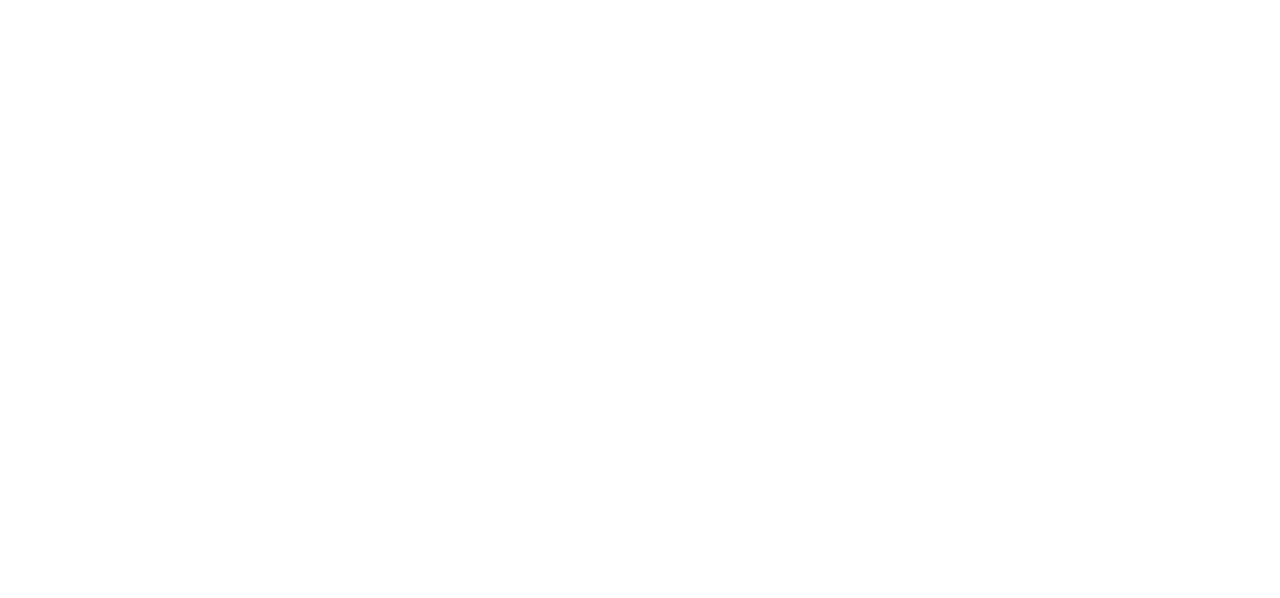
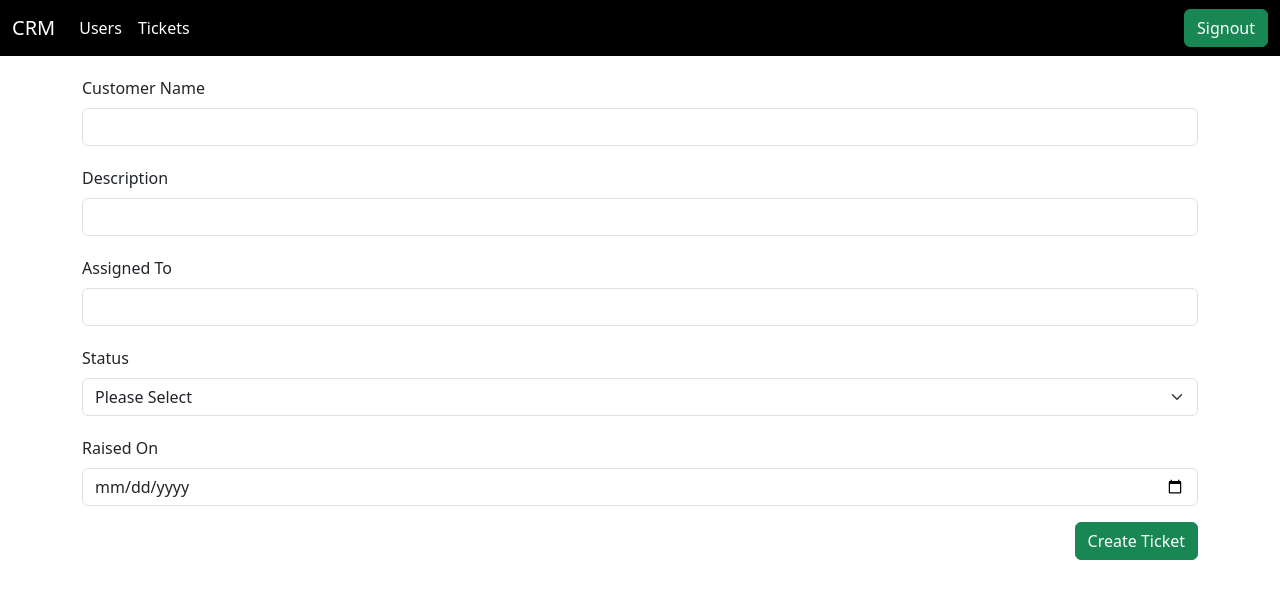
Before and after one commit to VishalDhurwey/crm-app, a React (Create React App) app: page /ticketform in a window 1280 px wide. Before the commit this address had no page. Shown: the top 598 px of the page. Built offline with nearby package versions, Linux system fonts and the light colour scheme; sample sign-in values are in the browser's storage.

Commit message:
ticketform

```diff
--- /dev/null
+++ b/src/components/Customer/Ticket/Ticketlist/Ticketform/Ticketform.css
@@ -0,0 +1,7 @@
+.warning{
+    margin: 8px;
+}
+
+.mb-3{
+    margin-top: 20px;
+}
--- /dev/null
+++ b/src/components/Customer/Ticket/Ticketlist/Ticketform/Ticketform.js
@@ -0,0 +1,110 @@
+import { useState } from "react";
+import Navbar from "../../../Navbar/Navbar";
+import "./Ticketform.css";
+import { useNavigate } from "react-router-dom";
+
+    function Ticketform(){
+
+        const [ticket,setTicket]=useState({});
+        const [valueMissing, setValueMisssing]=useState(false);
+        const navigate = useNavigate();
+
+        function handlenewticketclick(){
+            setValueMisssing(false);
+            if(!ticket.status){
+                setValueMisssing(true);
+            }
+
+            fetch("http://localhost:4000/api/ticket",{
+                method:"POST",
+                body:JSON.stringify(ticket),
+                headers:{"Content-Type":"application/json"},
+            })
+            .then((res)=>{
+                navigate("/tickets");
+            }).catch((err)=>{
+                console.log(err);
+            })
+        }
+
+
+        return(
+            <div>
+                <Navbar/>
+            <div className="container">
+                {   valueMissing &&
+                    <div className="warning alert alert-warning" role="alert">
+                    Please Select Status.!
+                  </div>
+                }
+            <div className="mb-3">
+                <label className="form-label">Customer Name</label>
+                <input
+                    value={ticket.customer}
+                    onInput={(e)=>{
+                        let obj = {...ticket};
+                        obj.customer=e.target.value;
+                        setTicket(obj);
+                    }}
+                    type="text" className="form-control"></input>
+            </div>
+            <div className="mb-3">
+                <label htmlFor="desc" className="form-label">Description</label>
+                <input
+                name="desc"
+                    value={ticket.desc}
+                    onInput={(e)=>{
+                        let obj = {...ticket};
+                        obj.desc=e.target.value;
+                        setTicket(obj);
+                    }}
+                 type="text" className="form-control"></input>
+            </div>
+            <div className="mb-3">
+                <label className="form-label">Assigned To</label>
+                <input
+                    value={ticket.assignedTo}
+                    onInput={(e)=>{
+                        let obj = {...ticket};
+                        obj.assignedTo=e.target.value;
+                        setTicket(obj);
+                    }}
+                type="text" className="form-control"></input>
+            </div>
+            <div className="mb-3">
+            <label className="form-label">Status</label>
+                <select
+                onChange={
+                    (e)=>{
+                        let obj = {...ticket};
+                        obj.status=e.target.value;
+                        setTicket(obj);
+                }
+            }
+                    className="form-select">
+                    <option value="Select">Please Select</option>
+                    <option value="New">New</option>
+                    <option value="Assigned">Assigned</option>
+                    <option value="In Progress">In Progress</option>
+                    <option value="Rsolved">Rsolved</option>
+                </select>
+            </div>
+            <div className="mb-3">
+                <label className="form-label">Raised On</label>
+                <input
+                    value={ticket.raisedOn}
+                    onInput={(e)=>{
+                        let obj = {...ticket};
+                        obj.raisedOn=e.target.value;
+                        setTicket(obj);
+                    }}
+                type="date" className="form-control"></input>
+            </div>
+
+            <button onClick={handlenewticketclick} className="btn btn-success float-end">Create Ticket</button>
+            </div>
+            </div>
+        )
+    }
+
+    export default Ticketform;
--- a/src/components/Customer/Ticket/Ticketlist/Ticketlist.js
+++ b/src/components/Customer/Ticket/Ticketlist/Ticketlist.js
@@ -17,6 +17,9 @@
     return(
         <div>
             <Navbar/>
+
+            <a href="/ticketform" className="newbtn btn btn-success">New Ticket</a>
+
             <div className="container">
 
             <table className="table">
--- a/src/components/Customer/User/Userlist.css
+++ b/src/components/Customer/User/Userlist.css
@@ -0,0 +1,3 @@
+.newbtn{
+    margin: 8px;
+}
--- a/src/components/Customer/User/Userlist.js
+++ b/src/components/Customer/User/Userlist.js
@@ -56,9 +56,9 @@
 
             <NavBar/>
 
-            <a href="/userform" className="btn btn-success">New User</a>
+            <a href="/userform" className="newbtn btn btn-success">New User</a>
 
-        <div className="usercontainer">
+        <div className="container">
 
 
 
--- a/src/index.js
+++ b/src/index.js
@@ -13,6 +13,7 @@
 import Userlist from './components/Customer/User/Userlist';
 import UserForm from './components/Customer/User/UserForm/UserForm';
 import Ticketlist from './components/Customer/Ticket/Ticketlist/Ticketlist';
+import Ticketform from './components/Customer/Ticket/Ticketlist/Ticketform/Ticketform';
 
 const root = ReactDOM.createRoot(document.getElementById('root'));
 root.render(
@@ -27,6 +28,11 @@
          <Route path='/tickets' element={
            <SecuredRoutes>
             <Ticketlist/>
+           </SecuredRoutes>
+        }></Route>
+        <Route path='/ticketform' element={
+           <SecuredRoutes>
+            <Ticketform/>
            </SecuredRoutes>
         }></Route>
         <Route path='/users' element={
```
